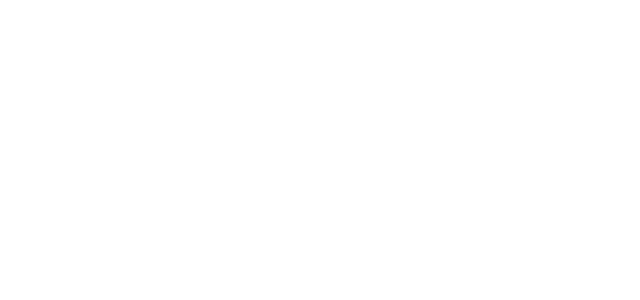
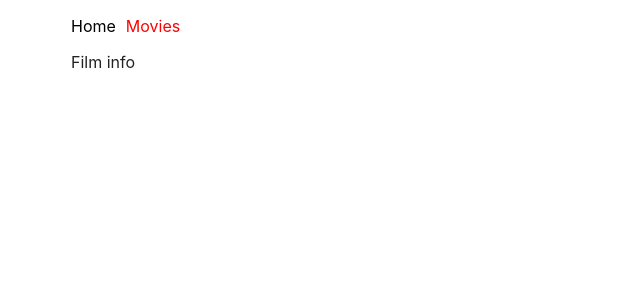
Before and after one commit to Annaivv/goit-react-hw-05-movies, a React (Create React App) app: page /goit-react-hw-05-movies/movies/1 in a window 1280 px wide. Before the commit this address had no page. Shown: the top 300 px of the page, without its empty margins (0-640 px from the left). Built offline with nearby package versions, Linux system fonts and the light colour scheme.

Commit message:
movie list fetch added

```diff
--- a/src/components/App.jsx
+++ b/src/components/App.jsx
@@ -1,14 +1,41 @@
-import { Home } from 'pages/Home';
-import { Routes, Route } from 'react-router-dom';
+import styled from 'styled-components';
+import { Routes, Route, NavLink } from 'react-router-dom';
+
 import { GlobalStyle } from './GlobalStyle';
 import { Layout } from './Layout';
+
+import Home from 'pages/Home';
+import Movies from 'pages/Movies';
+import NotFound from 'pages/NotFound';
+import { MovieDetails } from './MovieDetails';
+import { PAGE_NAMES } from 'router/paths';
+
+const StyledLink = styled(NavLink)`
+  color: black;
+  text-decoration: none;
+  margin-right: 10px;
+
+  &.active {
+    color: red;
+  }
+`;
 
 export const App = () => {
   return (
     <div>
       <Layout>
+        <nav>
+          <StyledLink to="/" end>
+            Home
+          </StyledLink>
+          <StyledLink to="/movies">Movies</StyledLink>
+        </nav>
+
         <Routes>
-          <Route path="/" element={<Home />} />
+          <Route path={PAGE_NAMES.homepage} element={<Home />} />
+          <Route path={PAGE_NAMES.movies} element={<Movies />} />
+          <Route path="/movies/:movieId" element={<MovieDetails />} />
+          <Route path="*" element={<NotFound />} />
         </Routes>
         <GlobalStyle />
       </Layout>
--- /dev/null
+++ b/src/components/MovieDetails.jsx
@@ -0,0 +1,7 @@
+export const MovieDetails = () => {
+  return (
+    <div>
+      <p>Film info</p>
+    </div>
+  );
+};
--- a/src/components/MovieList.jsx
+++ b/src/components/MovieList.jsx
@@ -1,15 +1,9 @@
-import { getTrending } from 'services/api';
-
-export const MovieList = () => {
-  getTrending();
-
+export const MovieList = ({ items }) => {
   return (
     <ul>
-      {/* {items.map(item => (
-        <li key={item.id}>
-          <span></span>
-        </li>
-      ))} */}
+      {items.map(item => (
+        <li key={item.id}>{item.title ?? item.name}</li>
+      ))}
     </ul>
   );
 };
--- a/src/pages/Home.jsx
+++ b/src/pages/Home.jsx
@@ -1,14 +1,22 @@
 import { MovieList } from 'components/MovieList';
-// import { useState } from 'react';
-// import { getTrending } from 'services/api';
+import { useState, useEffect } from 'react';
+import { fetchMoviesList } from 'services/api';
 
-export const Home = () => {
-  //   getTrending().then(res => setMovies(res.data.results));
+const Home = () => {
+  const [movies, setMovies] = useState([]);
 
+  useEffect(() => {
+    fetchMoviesList().then(({ data }) => {
+      setMovies(data.results);
+    });
+  }, []);
   return (
     <>
       <h1>Trending today</h1>
-      <MovieList></MovieList>
+
+      <MovieList items={movies}></MovieList>
     </>
   );
 };
+
+export default Home;
--- /dev/null
+++ b/src/pages/Movies.jsx
@@ -0,0 +1,9 @@
+const Movies = () => {
+  return (
+    <>
+      <button>Go back</button>
+    </>
+  );
+};
+
+export default Movies;
--- /dev/null
+++ b/src/pages/NotFound.jsx
@@ -0,0 +1,13 @@
+import { Link } from 'react-router-dom';
+import { PAGE_NAMES } from 'router/paths';
+
+const NotFound = () => {
+  return (
+    <>
+      <h2>Page not found</h2>
+      <Link to={PAGE_NAMES.homepage}>Go to homepage</Link>
+    </>
+  );
+};
+
+export default NotFound;
--- /dev/null
+++ b/src/router/paths.js
@@ -0,0 +1,4 @@
+export const PAGE_NAMES = {
+  homepage: '/',
+  movies: '/movies',
+};
--- a/src/services/api.js
+++ b/src/services/api.js
@@ -1,15 +1,12 @@
 import axios from 'axios';
 
-const BASIC_API = 'https://api.themoviedb.org/3/';
+const BASE_URL = 'https://api.themoviedb.org/3/';
 const API_KEY = 'cda61bda9f0a12d6d66e74a80f877dd6';
 
-export const getTrending = async () => {
-  try {
-    const response = await axios.get(
-      `${BASIC_API}/trending/all/day?api_key=${API_KEY}`
-    );
-    return response;
-  } catch (error) {
-    console.error(error);
-  }
+export const fetchMoviesList = () => {
+  return axios.get(`${BASE_URL}/trending/all/day?api_key=${API_KEY}`);
 };
+
+export const fetchMovieById = id => {
+  return axios.get(`${BASE_URL}/movie/${id}?api_key=${API_KEY}`);
+};
```
Also changed, not shown: src/images/404-error-page-not-found.jpg (added).
